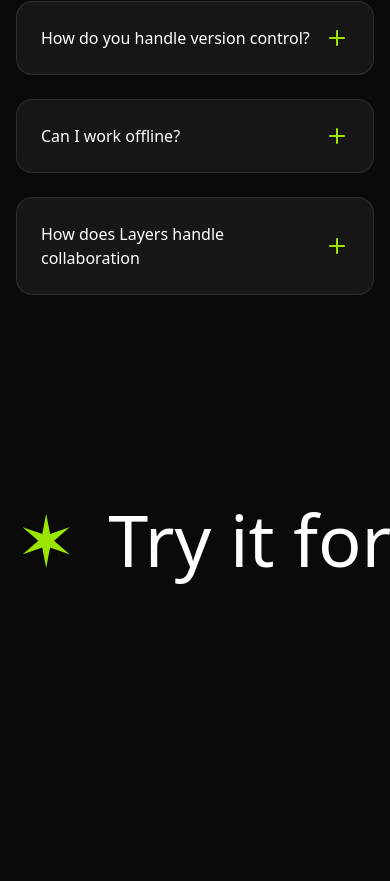
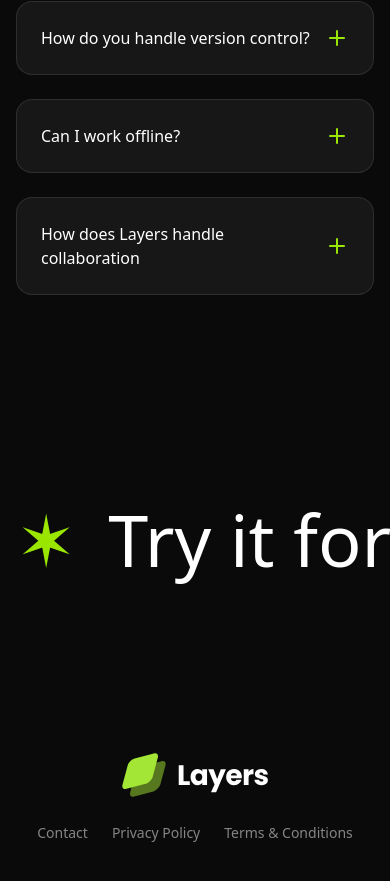
Before and after one commit to theankitgupta/saasLandingPagePractice, a Next.js app: page / in a window 390 px wide. Shown: the part 5703-6584 px from the top of the page. Before the commit the page ends 6390 px from the top, so only its background shows below. Built offline with nearby package versions, Linux system fonts and the light colour scheme.

Commit message:
Footer Section Mobile View

```diff
--- a/app/page.tsx
+++ b/app/page.tsx
@@ -1,6 +1,7 @@
 import CTA from "@/components/sections/cta/CTA";
 import FAQ from "@/components/sections/faq/FAQ";
 import Features from "@/components/sections/features/Features";
+import Footer from "@/components/sections/footer/Footer";
 import Hero from "@/components/sections/hero/Hero";
 import Integrations from "@/components/sections/integrations/Integrations";
 import Introduction from "@/components/sections/introduction/Introduction";
@@ -18,6 +19,7 @@
       <Integrations />
       <FAQ />
       <CTA />
+      <Footer />
     </>
   );
 }
--- a/components/sections/cta/CTA.tsx
+++ b/components/sections/cta/CTA.tsx
@@ -14,7 +14,7 @@
           - `p-4`: Standard padding safety.
           - `flex`: Sets up the layout for the internal track.
       */}
-      <div className="container overflow-x-clip p-4 flex">
+      <div className="container overflow-x-clip p-4 flex mx-auto">
         {/* THE TRACK: The Container of Repeating Text
             -----------------------------------------
             - `flex-none`: Prevents the track from shrinking to fit the container. It allows the content to expand as wide as it needs to be.
--- /dev/null
+++ b/components/sections/footer/Footer.tsx
@@ -0,0 +1,25 @@
+import Image from "next/image";
+import React from "react";
+import logoImage from "@/assets/images/logo.svg";
+import { Footer_Items } from "@/data/navigationLink";
+
+export default function Footer() {
+  return (
+    <section className="py-16 px-4">
+      <div className="container mx-auto">
+        <div className="flex flex-col items-center gap-6">
+          <div className="">
+            <Image src={logoImage} alt="Logo Image" />
+          </div>
+          <div className="flex gap-6">
+            {Footer_Items.map((item) => (
+              <a href={item.href} key={item.label} className="text-white/50 text-sm">
+                {item.label}
+              </a>
+            ))}
+          </div>
+        </div>
+      </div>
+    </section>
+  );
+}
--- a/components/sections/navigation/NavigationBar.tsx
+++ b/components/sections/navigation/NavigationBar.tsx
@@ -1,6 +1,6 @@
 import React from "react";
 import Image from "next/image";
-import { Nav_Items } from "@/data/navigationBar";
+import { Nav_Items } from "@/data/navigationLink";
 import logoImage from "@/assets/images/logo.svg";
 import Button from "@/components/ui/Button";
 
--- a/data/navigationBar.ts
+++ b/data/navigationLink.ts
@@ -16,3 +16,18 @@
     href: "#faqs",
   },
 ];
+
+export const Footer_Items = [
+  {
+    label: "Contact",
+    href: "#contact",
+  },
+  {
+    label: "Privacy Policy",
+    href: "#privacyPolicy",
+  },
+  {
+    label: "Terms & Conditions",
+    href: "#termsAndConditions",
+  },
+];
```
